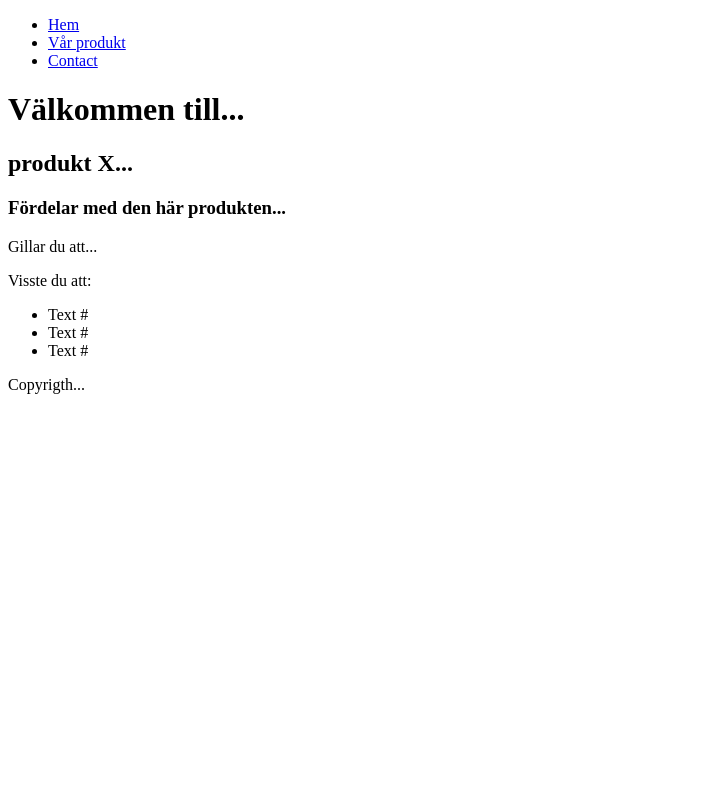
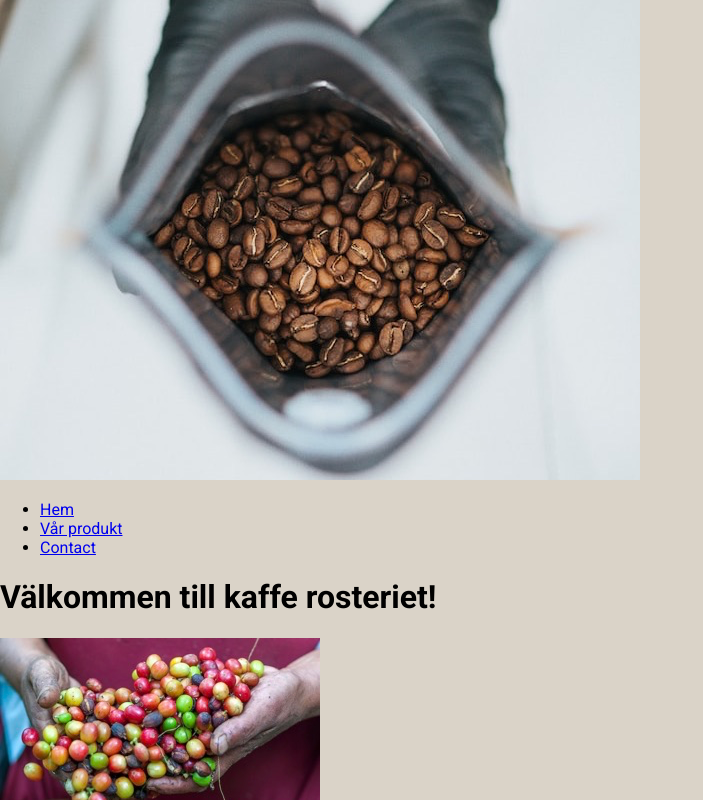
Before and after one commit to JohanCodeForFun/JSU-Avancera, a plain HTML site: page index.html in a window 1280 px wide. Shown: the whole page, without its empty margins (0-703 px from the left). Drawn offline with Linux system fonts and the light colour scheme; files that its build step writes are made by us from their sources.

Commit message:
change order of layout and add text description

```diff
--- a/index.html
+++ b/index.html
@@ -1,14 +1,17 @@
 <!DOCTYPE html>
 <html lang="en">
   <head>
-    <meta charset="UTF-8">
-    <meta http-equiv="X-UA-Compatible" content="IE=edge">
-    <meta name="viewport" content="width=device-width, initial-scale=1.0">
+    <meta charset="UTF-8" />
+    <meta http-equiv="X-UA-Compatible" content="IE=edge" />
+    <meta name="viewport" content="width=device-width, initial-scale=1.0" />
     <title>Document</title>
+    <link rel="stylesheet" href="stylesheet.css" />
   </head>
   <body>
-
-
+    <header>
+      <img
+        src="beans.png"
+        alt="rostade bönor i påse"/>
       <nav>
         <ul>
           <li><a href="#">Hem</a></li>
@@ -16,44 +19,39 @@
           <li><a href="#">Contact</a></li>
         </ul>
       </nav>
-
-    <header>
-        <h1>
-            Välkommen till...
-        </h1>
+      <h1>Välkommen till kaffe rosteriet!</h1>
     </header>
 
     <main>
       <article>
-            <h2>
-                produkt X...
-            </h2>
+        <img src="beans-unroasted.png" alt="färska bönor" />
+        <h2>En öväntad sak om kaffebönan,</h2>
+        <p>är att den är ett frö och ser ut som färgglada bär!</p>
 
         <section>
-                <h3>
-                    Fördelar med den här produkten...
-                </h3>
-
-                <p>Gillar du att...</p>
-
-            </section>
-
-        </article>
-
-        <aside>
-    Visste du att:
+          <h3>Fördelar med den att dricka några koppar kaffe på förmiddagen:</h3>
           <ul>
             <li>Text #</li>
             <li>Text #</li>
             <li>Text #</li>
           </ul>
+
+        </section>
+      </article>
+
+      <aside>
+          <h4>Visste du attKaffe har en halveringstid på 8 timmar?</h4>
+          <p>
+              Vilket betyder att det tar 8 timmar innan hälften av koffeinets effekt är borta, vilket betyder att det är bra för nattsömnen att begränsa sitt kaffe intag till kl 12-14 för att få ostörd sömn.
+          </p>
+
       </aside>
-
     </main>
 
-
     <footer>
-        <p>Copyrigth... </p>
+      <p>Copyrigth...</p>
     </footer>
   </body>
 </html>
+
+<!-- validated above, OK! -->
```
Lines whose indentation alone changed are shown as unchanged.
